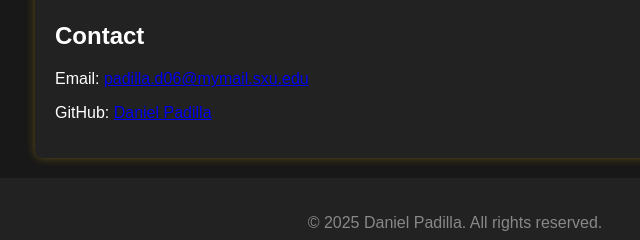
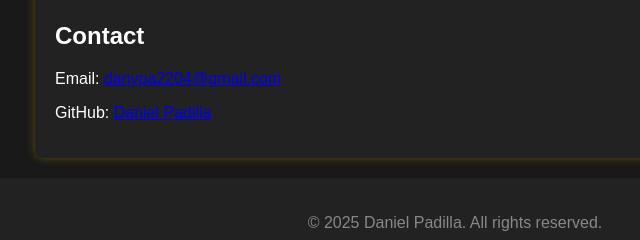
Before and after one commit to dany19636/dany19636.github.io, a plain HTML site: page index.html in a window 1280 px wide. Shown: the part 765-1005 px from the top of the page, 185-825 px from the left. Drawn offline with Linux system fonts and the light colour scheme.

Commit message:
Update index.html

```diff
--- a/index.html
+++ b/index.html
@@ -89,7 +89,7 @@
 
   <section id="contact">
     <h2>Contact</h2>
-    <p>Email: <a href="mailto:padilla.d06@mymail.sxu.edu">padilla.d06@mymail.sxu.edu</a></p>
+    <p>Email: <a href="mailto:danypa2204@gmail.com">danypa2204@gmail.com</a></p>
     <p>GitHub: <a href="https://github.com/dany19636" target="_blank">Daniel Padilla</a></p>
   </section>
 
```
